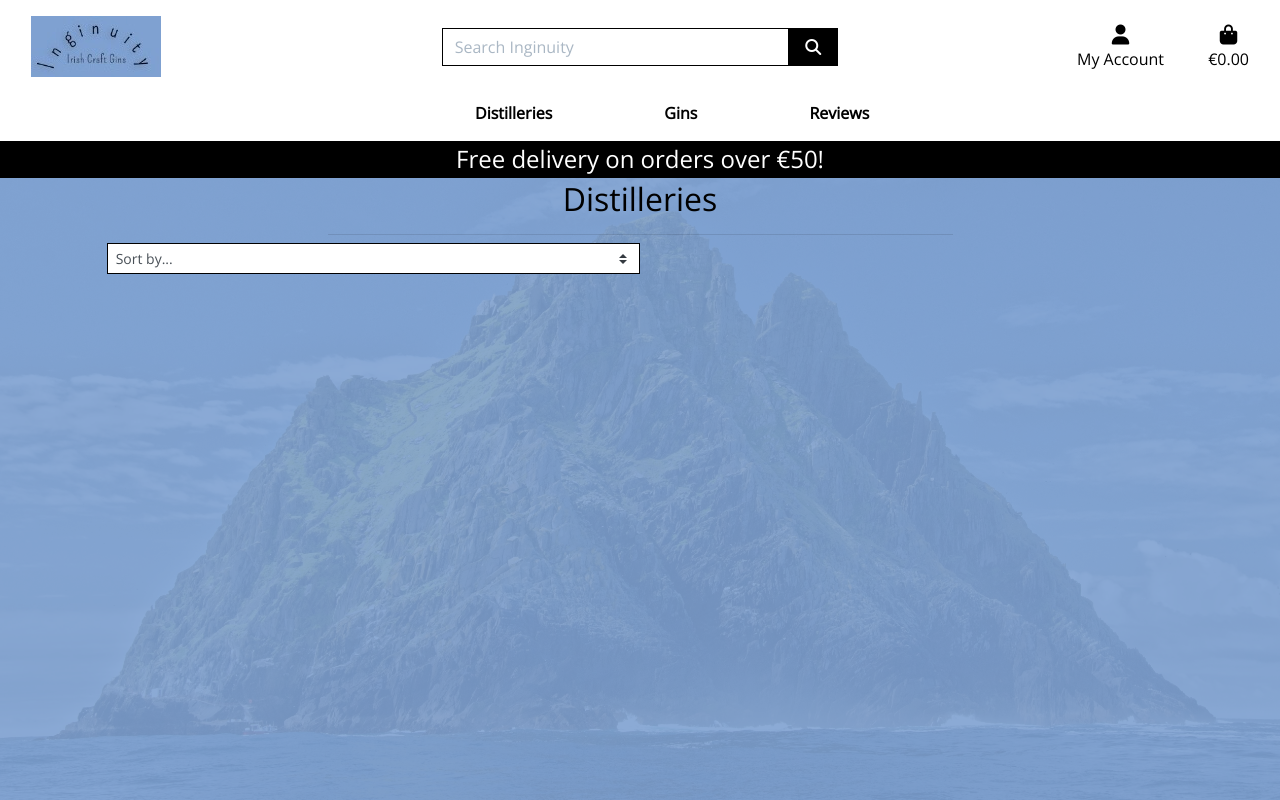
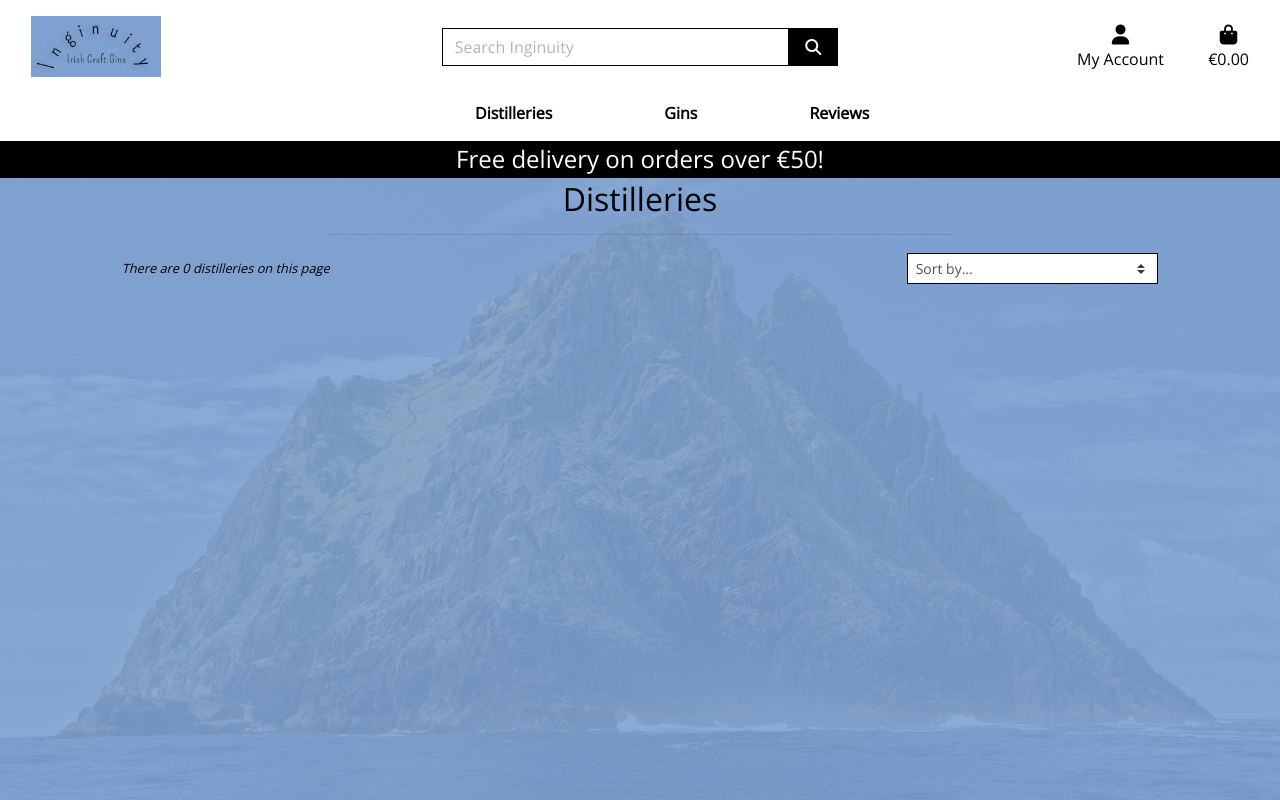
Before and after one commit to ConacBreslin/inginuity, a Django app: page /distilleries/ in a window 1280 px wide. Run offline with Django 3.2, Linux system fonts and the light colour scheme; data that the repository does not hold is empty; some libraries are stand-ins or nearby versions.

Commit message:
Improve position of sort box on distilleries page

```diff
--- a/distilleries/templates/distilleries/distilleries.html
+++ b/distilleries/templates/distilleries/distilleries.html
@@ -21,7 +21,8 @@
         <div class="row">
             <div class="ginordist-container col-10 offset-1">
                 <div class="row mt-1 mb-2">
-                    <div class="sort-select-wrapper w-50">
+                    <div class="col-12 col-md-6 my-auto order-md-last d-flex justify-content-center justify-content-md-end">
+                        <div class="sort-select-wrapper w-50">
                         <select id="sort-selector" class="custom-select custom-select-sm rounded-0 border border-{% if current_sorting != 'None_None' %}info{% else %}black{% endif %}">
                             <option value="reset" {% if current_sorting == 'None_None' %}selected{% endif %}>Sort by...</option>
                             <option value="name_asc" {% if current_sorting == 'name_asc' %}selected{% endif %}>Distillery's name (A-Z)</option>
@@ -33,6 +34,14 @@
                         </select>
                     </div>
                 </div>
+                <div class="col-12 col-md-6 order-md-first">
+                    <p class="mt-3 text-center text-md-left small font-italic">
+
+                        There are {{ distilleries|length }} distilleries on this page</strong>
+                    </p>
+                </div>
+            </div>
+
                 <div class="row">
                     {% for distillery in distilleries %}
                         <div class="col-sm-6 col-md-6 col-lg-4 col-xl-3">
```
